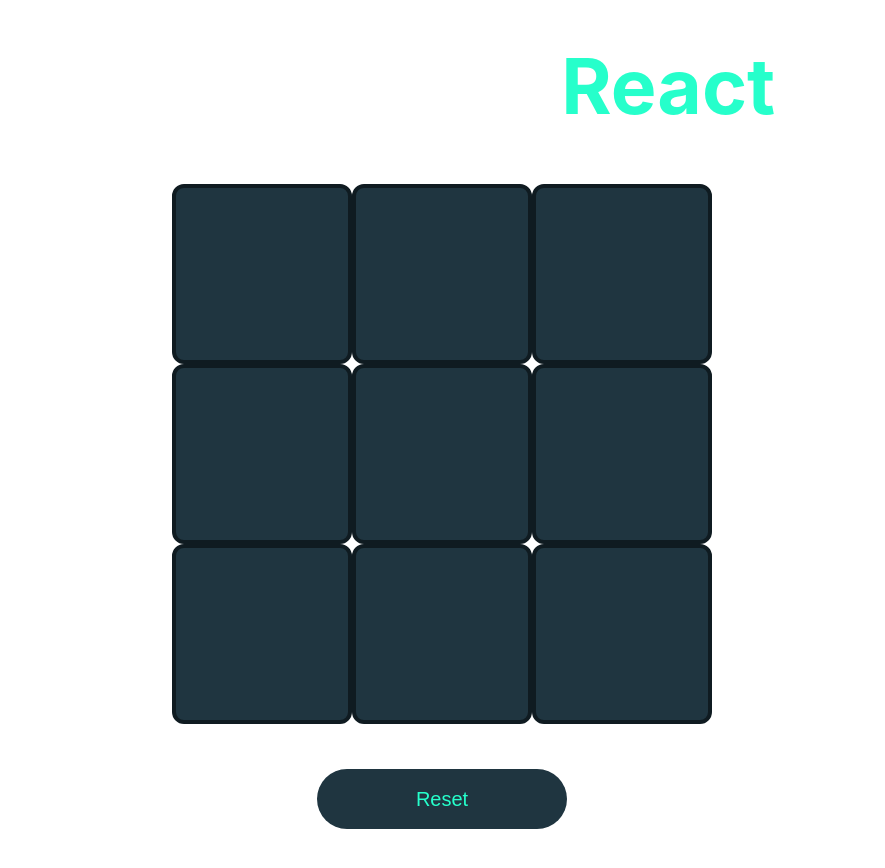
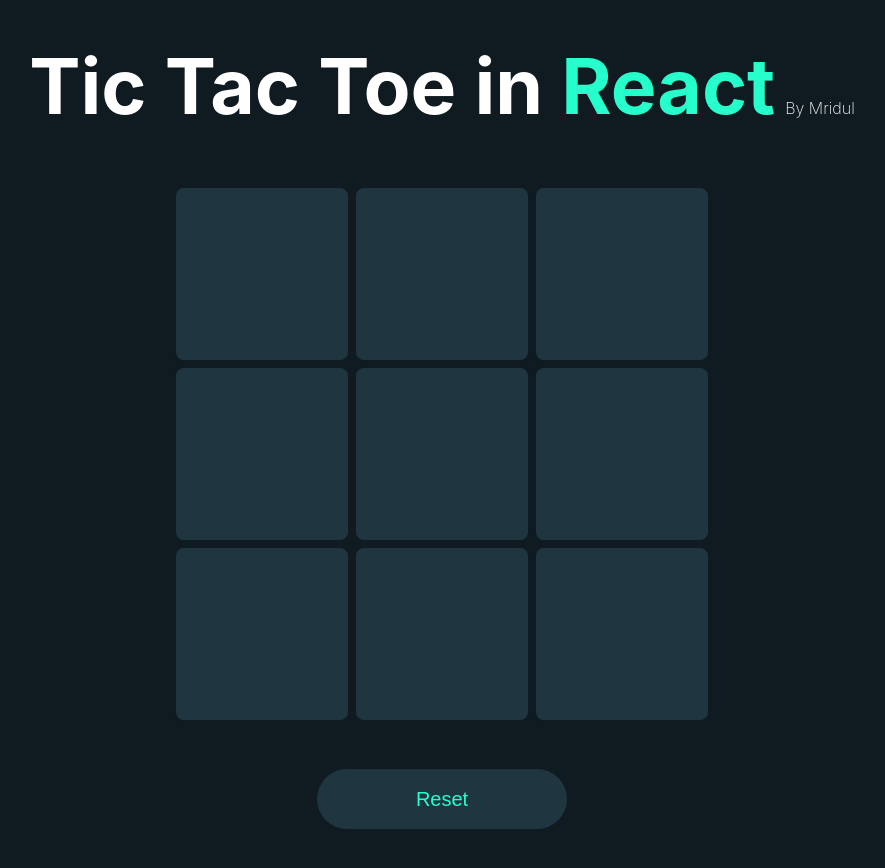
Before and after one commit to Mridul-Works/TicTacToe-React, a React (Create React App) app: page / in a window 1280 px wide. Shown: the top 868 px of the page, without its empty margins (198-1083 px from the left). Built offline with nearby package versions, Linux system fonts and the light colour scheme.

Commit message:
Update index.css

```diff
--- a/src/index.css
+++ b/src/index.css
@@ -5,6 +5,7 @@
     sans-serif;
   -webkit-font-smoothing: antialiased;
   -moz-osx-font-smoothing: grayscale;
+    background-color: #0f1b21;
 }
 
 code {
```
